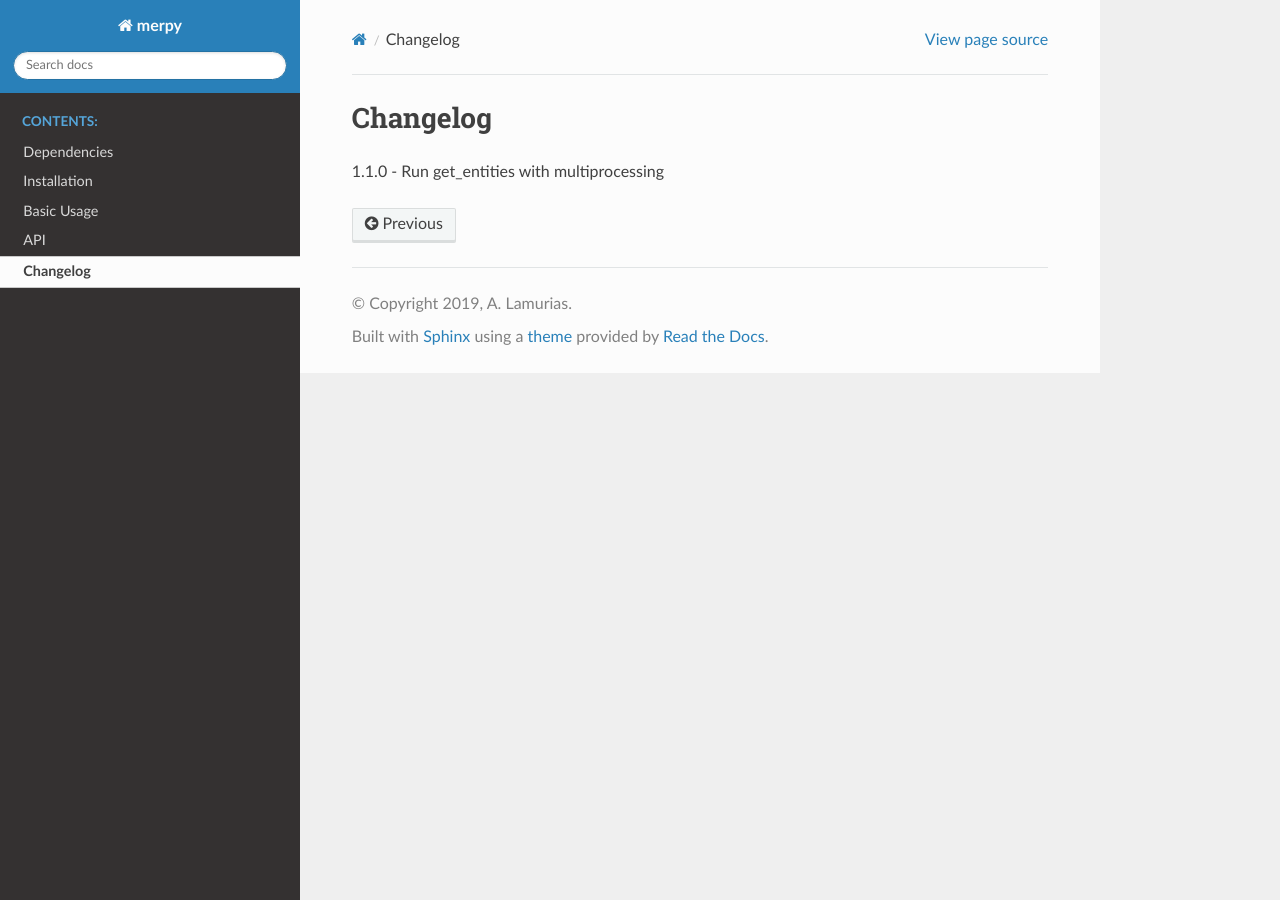
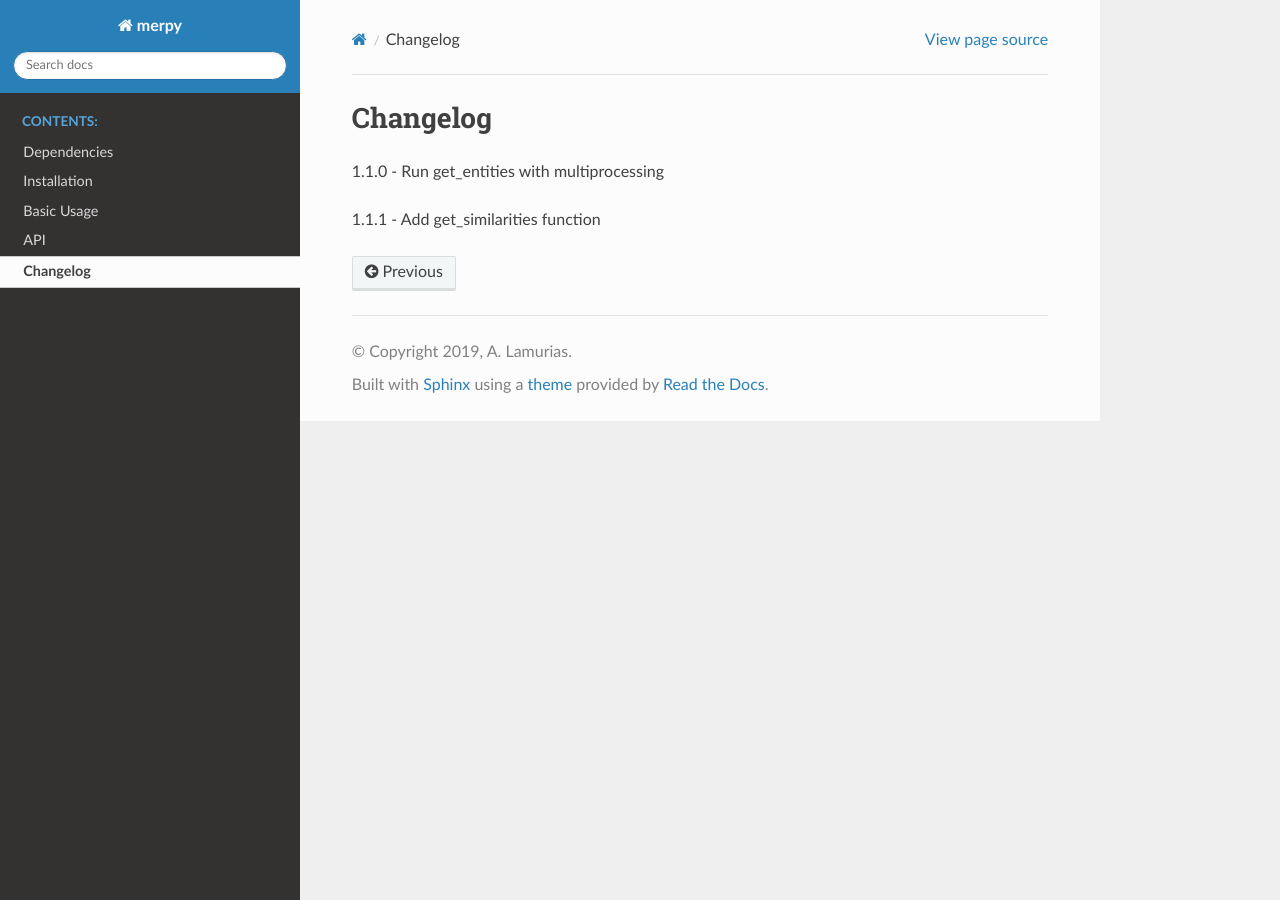
Before and after one commit to lasigeBioTM/merpy, a Sphinx documentation site: the page built from docs/changelog.rst, in a window 1280 px wide. Built offline with Sphinx 7.4.7 and the Read the Docs theme 2.0.0, drawn with Linux system fonts in a browser that asks for light colours.

Commit message:
updated docs

```diff
--- a/docs/changelog.rst
+++ b/docs/changelog.rst
@@ -4,3 +4,5 @@ Changelog
 
 
 1.1.0 - Run get_entities with multiprocessing
+
+1.1.1 - Add get_similarities function
```
Also changed, not shown: 5 other files.
